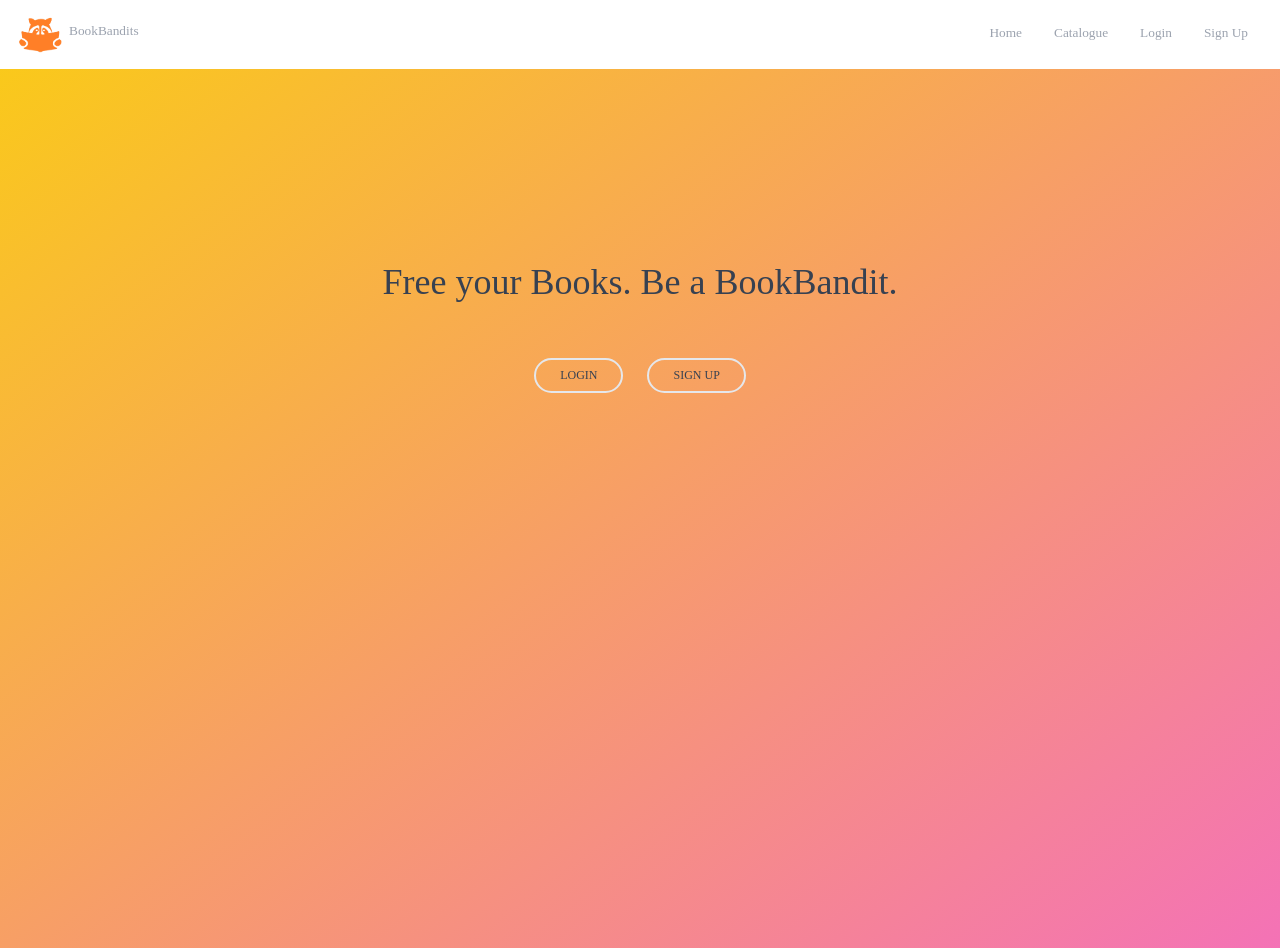
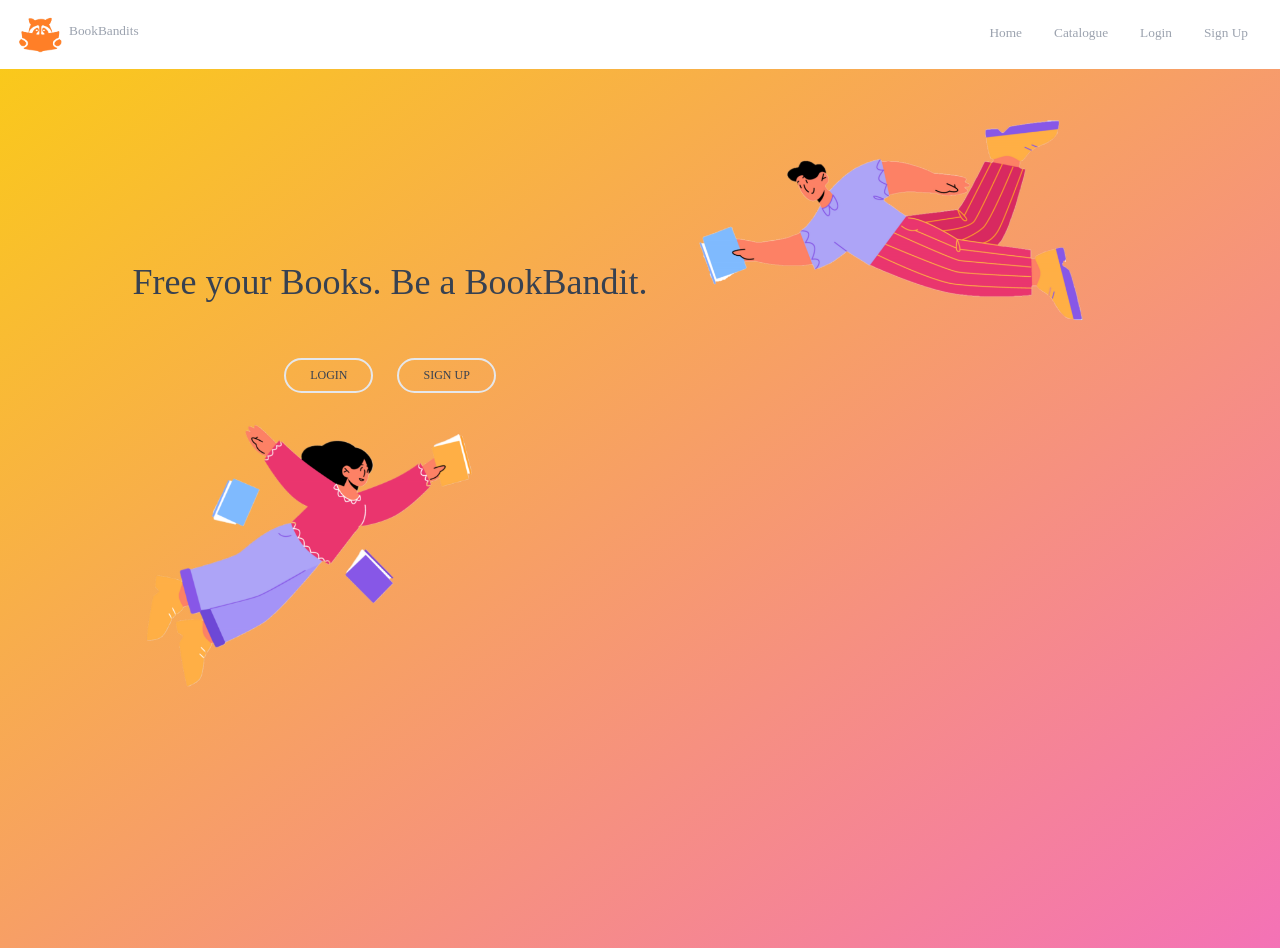
Before and after one commit to Tiefengnom/Bookbandits, a React (Create React App) app in the folder frontend/: page / in a window 1280 px wide. Built offline with nearby package versions, Linux system fonts and the light colour scheme.

Commit message:
add illustrations to home. responsive

```diff
--- a/frontend/src/pages/Catalogue.js
+++ b/frontend/src/pages/Catalogue.js
@@ -65,7 +65,7 @@ function Catalogue() {
         e.preventDefault();
         console.log(search);
         setSearchValidation(false);
-        if (!search && !availability && !language) {
+        if (!search && !genre && !language) {
             setSearchValidation(true);
             return;
         }
--- a/frontend/src/pages/Home.js
+++ b/frontend/src/pages/Home.js
@@ -2,12 +2,15 @@ import React from "react";
 // import Catalogue from "./Catalogue";
 import { useNavigate } from "react-router-dom";
 import "../index.css";
+import girl from "../assets/flyer-girl.png";
+import boy from "../assets/flyer-boy.png";
 //right now catalogue is a component in home and a stand-alone page..need to decide
 
 const Home = () => {
     const navigate = useNavigate();
     return (
-        <div className=''>
+        <div className='parent flex justify-between'>
+            <div className='left'>
                 <h1 className='hero-text w-full text-center text-4xl p-3 h-24 mt-[100px] mb-[50px]'>
                     Free your Books. Be a BookBandit.
                 </h1>
@@ -23,9 +26,17 @@ const Home = () => {
                     className='m-3 inline-block px-6 py-2 border-2 border-white-500 font-medium text-xs leading-tight uppercase rounded-full hover:bg-pink-600 hover:bg-opacity-[45%] focus:outline-none focus:ring-0 transition duration-150 ease-in-out cursor:pointer'>
                     Sign up
                 </button>
-            <div className='home search flex justify-center '>
+                <img src={girl} alt='illustration-girl' className="w-[400px]" />
+            </div>
+            <div className='right'>
+                <div className='illustrations'>
+
+                    <img src={boy} alt='illustration-boy' className="w-[500px] hidden lg:inline" />
+                </div>
+            </div>
+            {/* <div className='home search flex justify-center '>
                {/* <Catalogue /> */}
-            </div>
+            {/* </div> */}
         </div>
     );
 };
```
Also changed, not shown: frontend/src/assets/flyer-boy.png (added), frontend/src/assets/flyer-girl.png (added). Lines whose indentation alone changed are shown as unchanged.
